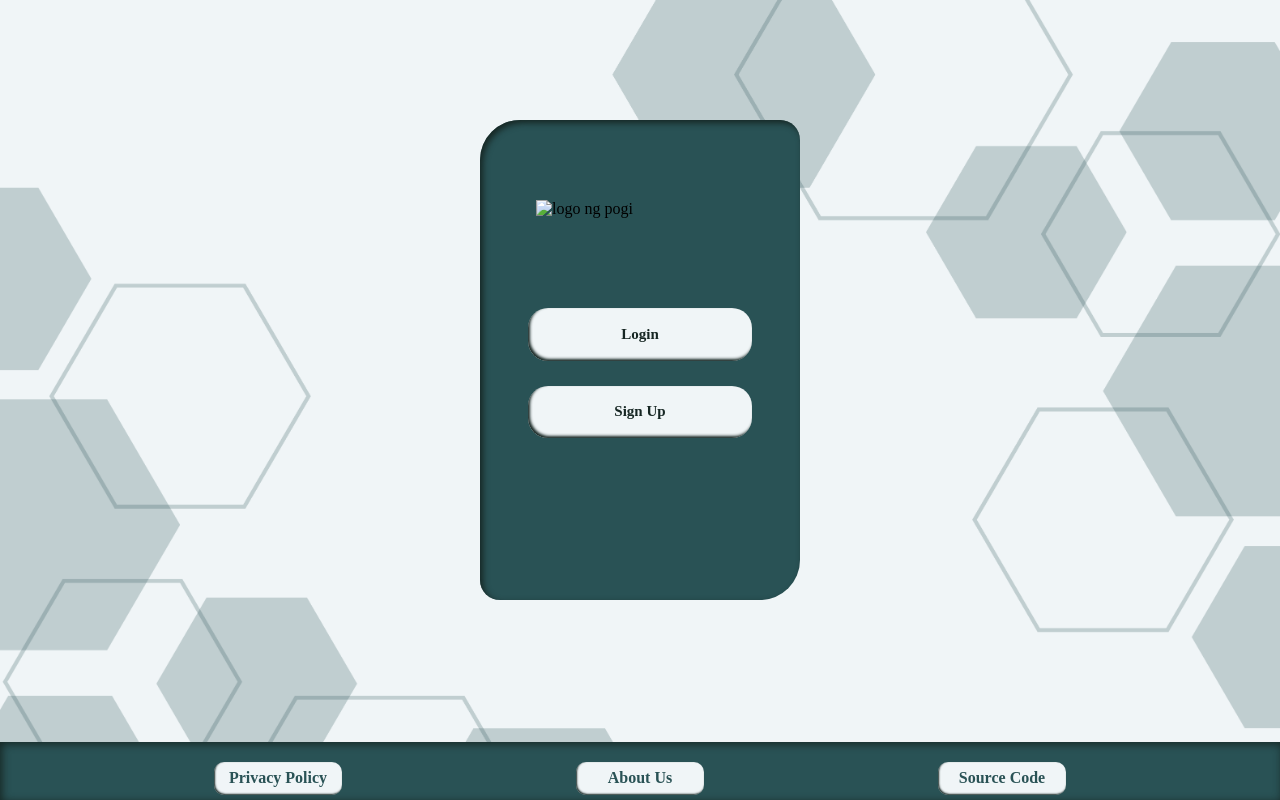
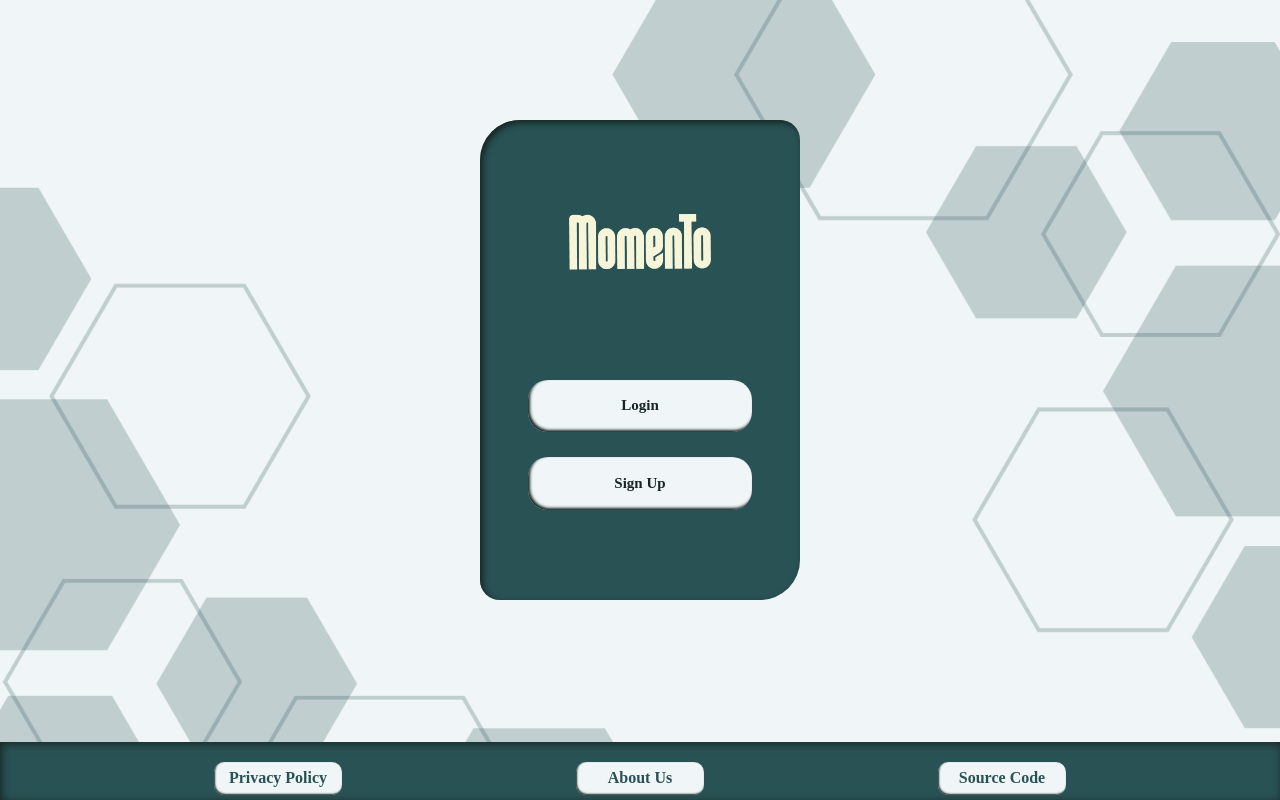
Before and after one commit to m4cren/draft-1, a plain HTML site: page index.html in a window 1280 px wide. Drawn offline with Linux system fonts and the light colour scheme; a web font is replaced by a local one.

Commit message:
Update index.html

```diff
--- a/index.html
+++ b/index.html
@@ -5,11 +5,11 @@
      <meta name="viewport" content="width=device-width, initial-scale=1.0">
      <title>Momento</title>
      <link rel="stylesheet" href="index.css">
-     <link rel="icon" href="icons/iconNamin.png" type="image/x-icon">
+     <link rel="icon" href="iconNamin.png" type="image/x-icon">
 </head>
 <body>
      <div class="container">
-          <img src="icons/MomenTo.png" alt="logo ng pogi">
+          <img src="MomenTo.png" alt="logo ng pogi">
           <div class="btn-container">
                <button id="login-btn" class="btn">Login</button>
                <button id="signup-btn" class="btn">Sign Up</button>
```
